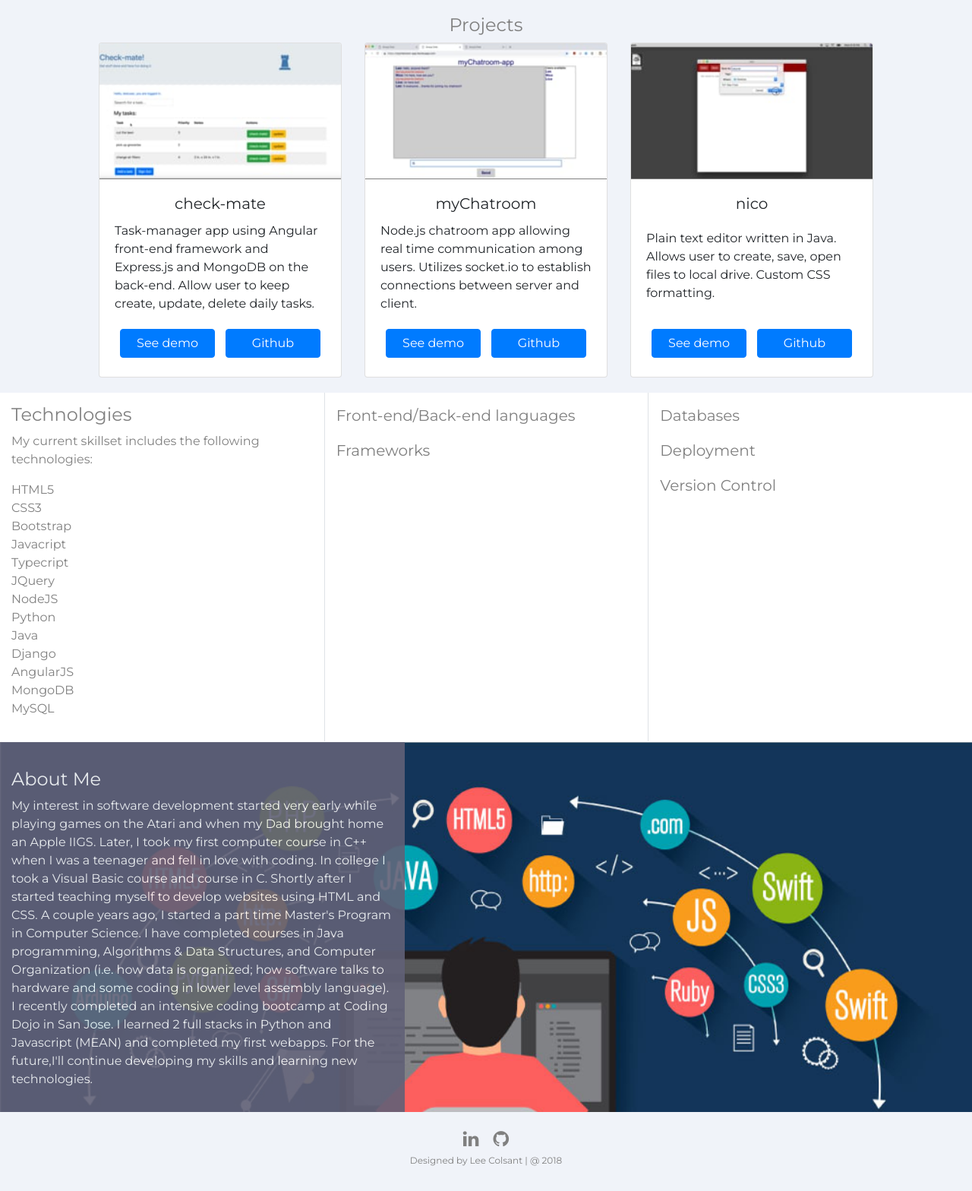
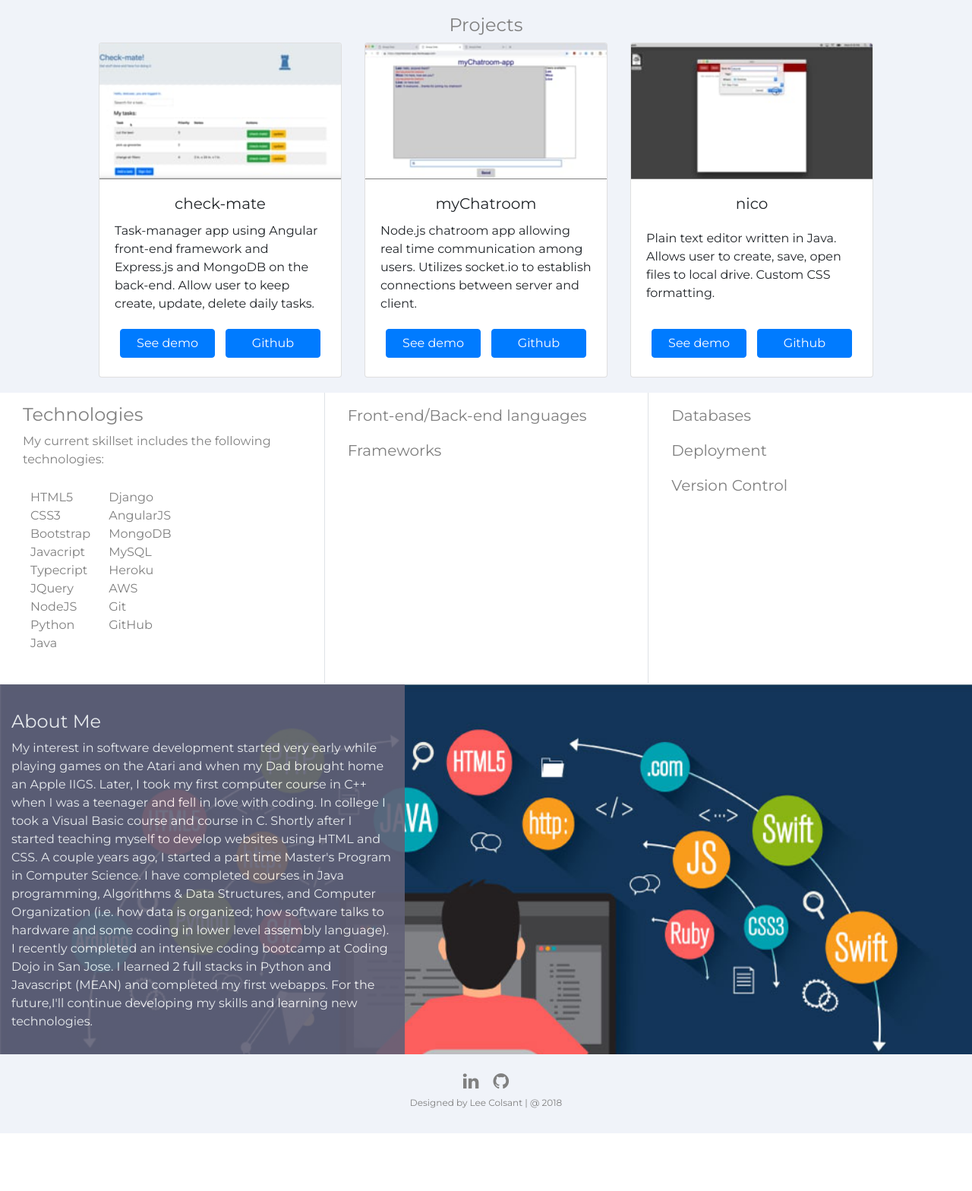
Before and after one commit to lcolsant/Portfolio, a Flask app: page / in a window 1280 px wide. Shown: the part 436-2004 px from the top of the page at 76% size. After the commit the page ends 1928 px from the top, so only its background shows below. Run offline with Flask 2, Linux system fonts and the light colour scheme; some libraries are stand-ins or nearby versions.

Commit message:
revised technologies

```diff
--- a/static/styles.css
+++ b/static/styles.css
@@ -145,6 +145,10 @@ a.navbar{
         /* display: none; */
         background-image: none;
     }
+
+    #skillset {
+        display: none;
+    }
   }
 
   .glass {
@@ -164,7 +168,10 @@ a.navbar{
   }
 
   .technology-row {
-      padding: 15px;
+      padding-top: 15px;
+      padding-left: 30px;
+      padding-right: 15px;
+      padding-bottom: 15px;
       color: gray;
 
   }
@@ -186,13 +193,19 @@ ul {
 }
 
 .tech-icon {
-    font-size: 60px;
+    font-size: 55px;
 }
 
 #tech-headers {
     font-size: 20px;
 }
 
+.skills {
+    display: inline-block;
+    padding: 10px;
+    vertical-align: top;
+}
+
 p{
     display: block;
 }
--- a/templates/index.html
+++ b/templates/index.html
@@ -107,7 +107,9 @@
                             <h4>Technologies</h4>
                                 <p>
                                     My current skillset includes the following technologies:
-                                    <ul>
+                                </p>
+                                <div class="skills">
+                                     <ul id="skillset">
                                         <li>HTML5</li>
                                         <li>CSS3</li>
                                         <li>Bootstrap</li>
@@ -117,12 +119,21 @@
                                         <li>NodeJS</li>
                                         <li>Python</li>
                                         <li>Java</li>
+                                    </ul>
+                                </div>
+                                <div class="skills">
+                                    <ul id="skillset">
                                         <li>Django</li>
                                         <li>AngularJS</li>
                                         <li>MongoDB</li>
                                         <li>MySQL</li>
+                                        <li>Heroku</li>
+                                        <li>AWS</li>
+                                        <li>Git</li>
+                                        <li>GitHub</li>
                                     </ul>
-                                </p>
+
+                                </div>
                         </div>
                     </div>
                     <div class="col-sm-4 col-12 tech-icon border-left">
@@ -138,8 +149,8 @@
                             <i class="devicon-python-plain-wordmark colored"></i>
                             <i class="devicon-java-plain colored"></i>
                             <span id="tech-headers"><p>Frameworks</p></span>
+                            <i class="devicon-angularjs-plain colored"></i>
                             <i class="devicon-django-line colored"></i>
-                            <i class="devicon-angularjs-plain-wordmark colored"></i>
                         </div>
                     </div>
                     <div class="col-sm-4 col-12 tech-icon border-left">
```
